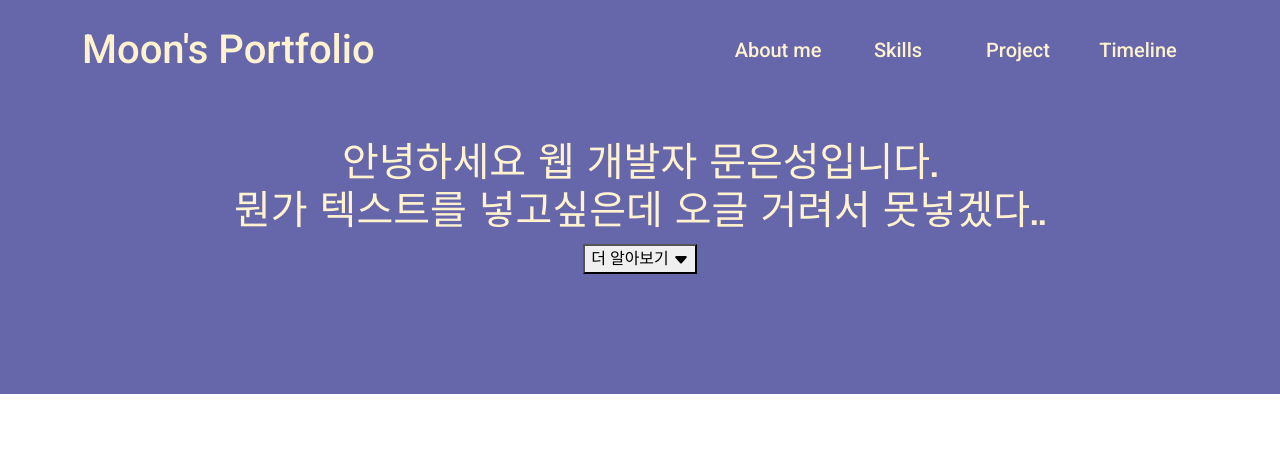
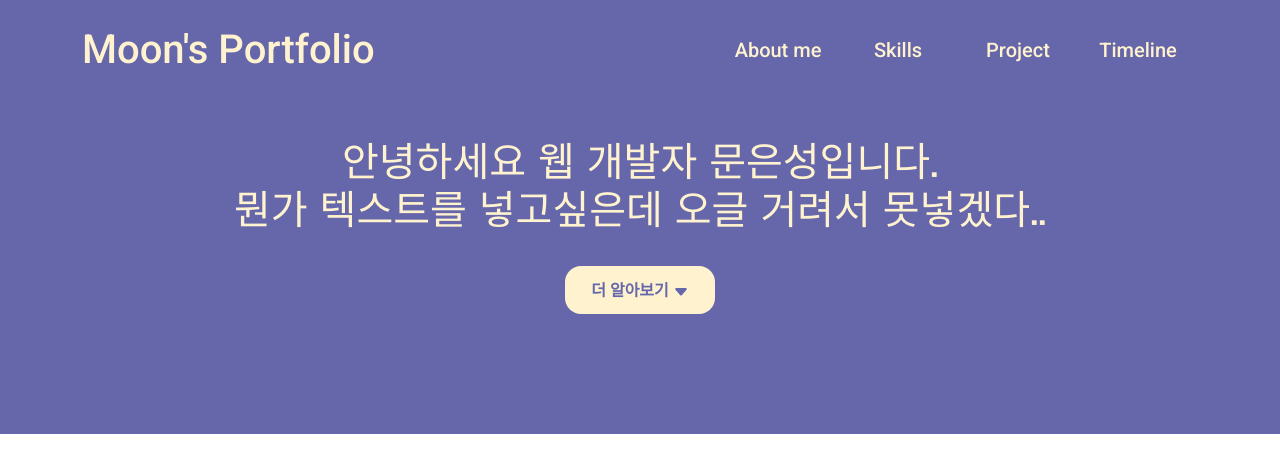
Before and after one commit to EunSungMoon/portfolio, a React (Create React App) app: page / in a window 1280 px wide. Shown: the top 472 px of the page. Built offline with nearby package versions, Linux system fonts and the light colour scheme.

Commit message:
about me 1차 완료

```diff
--- a/package.json
+++ b/package.json
@@ -13,6 +13,7 @@
     "react-icons": "^4.3.1",
     "react-router-dom": "^6.2.1",
     "react-scripts": "5.0.0",
+    "react-scroll": "^1.8.4",
     "web-vitals": "^2.1.4"
   },
   "scripts": {
--- a/src/App.js
+++ b/src/App.js
@@ -2,14 +2,19 @@ import './App.scss';
 import Header from './Components/HeaderCom/Header';
 import Main from './Components/MainCom/Main';
 import Aboutme from "./Components/AboutmeCom/Aboutme";
+import { BrowserRouter as Router ,Routes, Route } from 'react-router-dom';
 
 function App() {
   return (
     <div className="App">
       <div className='containter-fluid'>
-        <Header />
-        <Aboutme />
-        <Main />
+      <Header />
+      <Router>
+        <Routes>
+          <Route path='/' element={<Aboutme />}/>
+          <Route path='/' element={<Main />}/>
+        </Routes>
+        </Router>
       </div>
     </div>
   );
--- a/src/Components/AboutmeCom/Aboutme.js
+++ b/src/Components/AboutmeCom/Aboutme.js
@@ -8,7 +8,7 @@ export default function Aboutme() {
         <h1 className='h1'>안녕하세요 웹 개발자 문은성입니다. <br />
           뭔가 텍스트를 넣고싶은데 오글 거려서 못넣겠다..
         </h1>
-        <button>더 알아보기 <BsCaretDownFill /></button>
+        <button className='moreBtn'>더 알아보기 <BsCaretDownFill /></button>
       </div>
     </section>
   )
--- a/src/Components/AboutmeCom/Aboutme.scss
+++ b/src/Components/AboutmeCom/Aboutme.scss
@@ -12,6 +12,21 @@
     text-align: center;
     .h1 {
       font-family: "Do Hyeon";
+      margin-bottom: 30px;
+    }
+    .moreBtn{
+      border-radius: 16px;
+      border: none;
+      background: $yellow-color;
+      color: $main-color;
+      width: 150px;
+      height: 48px;
+      line-height: 48px;
+      font-weight: bold;
+
+      &:hover {
+        background: $yellowHover-color;
+      }
     }
   }
 }
```
Also changed, not shown: 1 other file (tests, documents, lock files or other folders).
